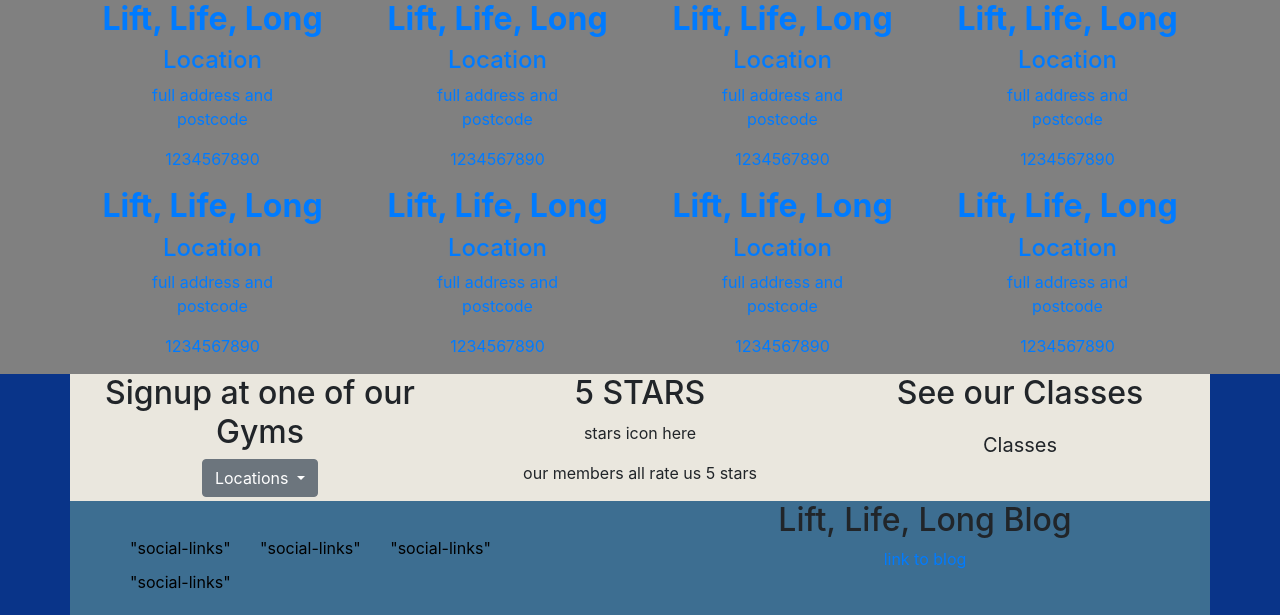
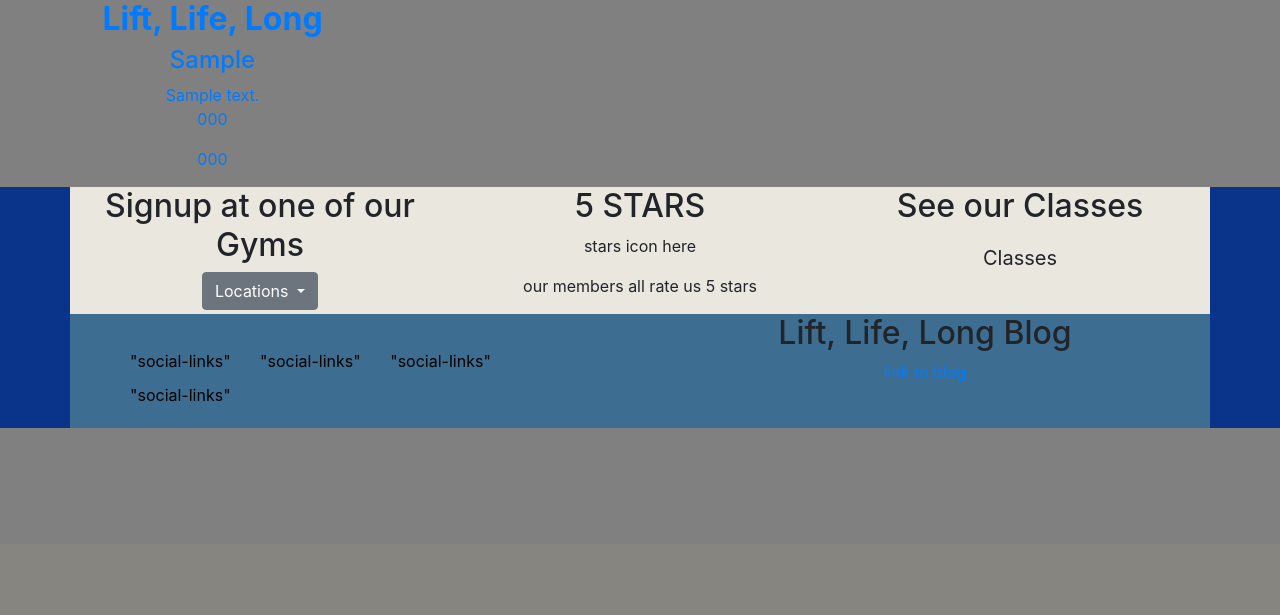
Before and after one commit to tWilltp/Project-5-e-commerce, a Django app: page /home/locations.html/ in a window 1280 px wide. Shown: the part 256-871 px from the top of the page. After the commit the page ends 684 px from the top, so only its background shows below. Run offline with Django 3.2, Linux system fonts and the light colour scheme; tables that the repository leaves empty hold one stand-in row (values such as "Sample post").

Commit message:
rendered and properly positioned gym locations page

```diff
--- a/home/models.py
+++ b/home/models.py
@@ -47,7 +47,7 @@ class EquipmentFacilities(models.Model):
 
 
 class GymLocation(models.Model):
-    slug = models.SlugField(max_length=200, unique=True, default=True)
+    slug = models.SlugField(max_length=200, unique=True)
     location = models.TextField(max_length=20, unique=True)
     address = models.CharField(max_length=100, unique=True)
     postcode = models.CharField(max_length=7, default=True, unique=True)
--- a/home/templates/home/locations.html
+++ b/home/templates/home/locations.html
@@ -20,144 +20,25 @@
 {% block content %}
 <div class="container gym-locations">
     <div class="row gym-loc-row-1">
+        {% for locations in location %}
         <div class="col-lg-3 col-sm-6 text-center indiv-gym-loc">
-            <a href="{% url 'locations_detail' %}">
+            <a href="{% url 'locations_detail' locations.slug %}">
                 <h2 class="logo">
                     <strong>Lift, Life, Long</strong>
                 </h2>
                 <h4>
-                    Location
+                    {{ locations.location }}
                 </h4>
                 <p>
-                    full address and <br>
-                    postcode
+                    {{ locations.address }} <br>
+                    {{ locations.postcode }}
                 </p>
                 <p>
-                    1234567890
+                    {{ locations.postcode }}
                 </p>
             </a>
         </div>
-        <div class="col-lg-3 col-sm-6 text-center indiv-gym-loc">
-            <a href="{% url 'locations_detail' %}">
-                <h2 class="logo">
-                    <strong>Lift, Life, Long</strong>
-                </h2>
-                <h4>
-                    Location
-                </h4>
-                <p>
-                    full address and <br>
-                    postcode
-                </p>
-                <p>
-                    1234567890
-                </p>
-            </a>
-        </div>
-        <div class="col-lg-3 col-sm-6 text-center indiv-gym-loc">
-            <a href="{% url 'locations_detail' %}">
-                <h2 class="logo">
-                    <strong>Lift, Life, Long</strong>
-                </h2>
-                <h4>
-                    Location
-                </h4>
-                <p>
-                    full address and <br>
-                    postcode
-                </p>
-                <p>
-                    1234567890
-                </p>
-            </a>
-        </div>
-        <div class="col-lg-3 col-sm-6 text-center indiv-gym-loc">
-            <a href="{% url 'locations_detail' %}">
-                <h2 class="logo">
-                    <strong>Lift, Life, Long</strong>
-                </h2>
-                <h4>
-                    Location
-                </h4>
-                <p>
-                    full address and <br>
-                    postcode
-                </p>
-                <p>
-                    1234567890
-                </p>
-            </a>
-        </div>
-    </div>
-    <div class="row gym-loc-row-2">
-        <div class="col-lg-3 col-sm-6 text-center indiv-gym-loc">
-            <a href="{% url 'locations_detail' %}">
-                <h2 class="logo">
-                    <strong>Lift, Life, Long</strong>
-                </h2>
-                <h4>
-                    Location
-                </h4>
-                <p>
-                    full address and <br>
-                    postcode
-                </p>
-                <p>
-                    1234567890
-                </p>
-            </a>
-        </div>
-        <div class="col-lg-3 col-sm-6 text-center indiv-gym-loc">
-            <a href="{% url 'locations_detail' %}">
-                <h2 class="logo">
-                    <strong>Lift, Life, Long</strong>
-                </h2>
-                <h4>
-                    Location
-                </h4>
-                <p>
-                    full address and <br>
-                    postcode
-                </p>
-                <p>
-                    1234567890
-                </p>
-            </a>
-        </div>
-        <div class="col-lg-3 col-sm-6 text-center indiv-gym-loc">
-            <a href="{% url 'locations_detail' %}">
-                <h2 class="logo">
-                    <strong>Lift, Life, Long</strong>
-                </h2>
-                <h4>
-                    Location
-                </h4>
-                <p>
-                    full address and <br>
-                    postcode
-                </p>
-                <p>
-                    1234567890
-                </p>
-            </a>
-        </div>
-        <div class="col-lg-3 col-sm-6 text-center indiv-gym-loc">
-            <a href="{% url 'locations_detail' %}">
-                <h2 class="logo">
-                    <strong>Lift, Life, Long</strong>
-                </h2>
-                <h4>
-                    Location
-                </h4>
-                <p>
-                    full address and <br>
-                    postcode
-                </p>
-                <p>
-                    1234567890
-                </p>
-            </a>
-        </div>
+        {% endfor %}
     </div>
 </div>
 {% endblock %}
--- a/home/templates/home/locations_detail.html
+++ b/home/templates/home/locations_detail.html
@@ -13,10 +13,10 @@
     <div class="row">
         <div class="col-12">
             <h1>logo</h1>
-            <h2>{{ GymLocation.location }}</h2>
+            <h2>{{ locations.location }}</h2>
             <p>{{ locations.address }}</p>
+            <p>{{ locations.postcode }}</p>
             <p>{{ locations.phone_number }}</p>
-            <p>{{ locations.equipment }}</p>
         </div>
     </div>
 </div>
--- a/home/urls.py
+++ b/home/urls.py
@@ -5,7 +5,8 @@ from . import views
 urlpatterns = [
     path('', views.index, name="home"),
     path('home/locations.html/', views.LocationsView, name='locations'),
-    path('home/locations_detail.html/', views.locations_detail, name='locations_detail'),
+    path('<slug:slug>/', views.locations_detail.as_view(
+        ), name='locations_detail'),
     path('home/FAQs.html/', views.FAQs, name="FAQs"),
     path('home/classes.html/', views.classes, name="classes"),
 ]
--- a/home/views.py
+++ b/home/views.py
@@ -10,23 +10,32 @@ def index(request):
 
 def LocationsView(request):
     """ returns gym locations page"""
-    locations = GymLocation.objects.all()
+    location = GymLocation.objects.all()
     context = {
-        'locations': locations,
+        'location': location,
     }
     return render(request, "home/locations.html", context)
 
 
-def locations_detail(request):
-    """ returns specific gym location page"""
-    model = GymLocation
+class locations_detail(View):
 
-    return render(request, "home/locations_detail.html")
+    def get(self, request, slug):
+        queryset = GymLocation.objects.all()
+        location = get_object_or_404(queryset, slug=slug)
+        address = get_object_or_404(queryset, slug=slug)
+        postcode = get_object_or_404(queryset, slug=slug)
+        phone_number = get_object_or_404(queryset, slug=slug)
 
-
-# class LoactionsDetail(View):
-#     """ returns specific gym on individual page """
-#     return render(request, "home/locations_detail.html")
+        return render(
+            request,
+            "locations_detail.html",
+            {
+                "location": location,
+                "address": address,
+                "postcode": postcode,
+                "phone_number": phone_number,
+            },
+        )
 
 
 def FAQs(request):
--- a/templates/base.html
+++ b/templates/base.html
@@ -171,14 +171,14 @@
                             Locations
                         </a>
                         <div class="dropdown-menu">
-                            <a class="dropdown-item" href="{% url 'locations_detail' %}">gym1</a>
-                            <a class="dropdown-item" href="{% url 'locations_detail' %}">gym2</a>
-                            <a class="dropdown-item" href="{% url 'locations_detail' %}">gym3</a>
-                            <a class="dropdown-item" href="{% url 'locations_detail' %}">gym4</a>
-                            <a class="dropdown-item" href="{% url 'locations_detail' %}">gym5</a>
-                            <a class="dropdown-item" href="{% url 'locations_detail' %}">gym6</a>
-                            <a class="dropdown-item" href="{% url 'locations_detail' %}">gym7</a>
-                            <a class="dropdown-item" href="{% url 'locations_detail' %}">gym8</a>
+                            <a class="dropdown-item" href="#">gym1</a>
+                            <a class="dropdown-item" href="#">gym2</a>
+                            <a class="dropdown-item" href="#">gym3</a>
+                            <a class="dropdown-item" href="#">gym4</a>
+                            <a class="dropdown-item" href="#">gym5</a>
+                            <a class="dropdown-item" href="#">gym6</a>
+                            <a class="dropdown-item" href="#">gym7</a>
+                            <a class="dropdown-item" href="#">gym8</a>
                         </div>
                     </div>
                 </div>
```
Also changed, not shown: home/migrations/0007_alter_gymlocation_slug.py (added).
